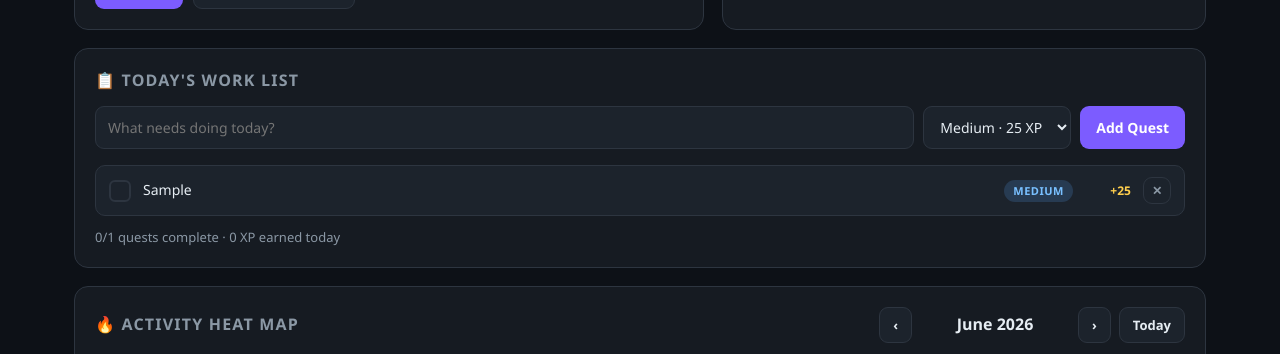
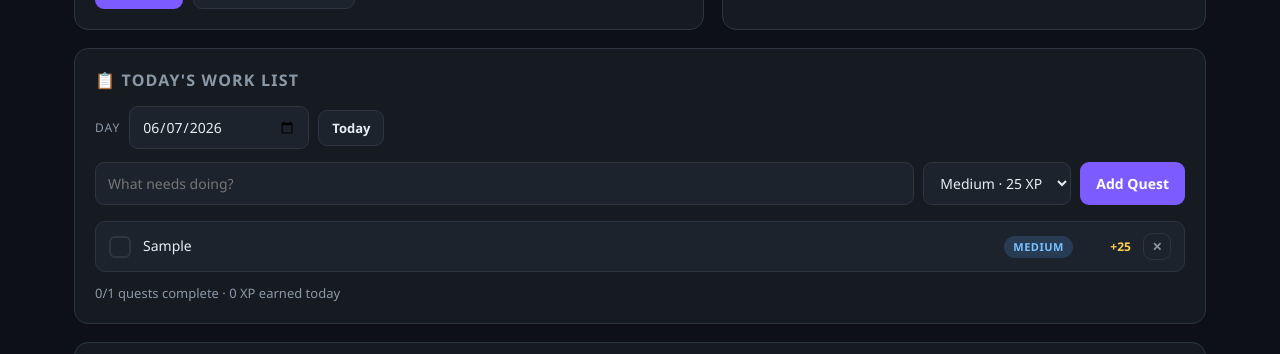
Before and after one commit to jessesmyl/workquest, a plain HTML site: page index.html in a window 1280 px wide. Both pictures are taken after typing "Sample" into the empty fields and a click on the button "Add Quest". Shown: the part 391-745 px from the top of the page. Drawn offline with Linux system fonts and the light colour scheme.

Commit message:
Add future-day task planning (day picker, plan-from-calendar, planned badges on heatmap)

```diff
--- a/index.html
+++ b/index.html
@@ -57,6 +57,10 @@
 
   .task-add{display:grid;grid-template-columns:1fr auto auto;gap:9px;margin-bottom:16px}
   @media(max-width:520px){.task-add{grid-template-columns:1fr}}
+  .task-day-row{display:flex;align-items:center;gap:9px;margin-bottom:13px;flex-wrap:wrap}
+  .task-day-row input{max-width:180px}
+  .task-day-row .lbl{font-size:12px;color:var(--muted);text-transform:uppercase;letter-spacing:1px}
+  .planned-tag{font-size:9px;color:var(--accent2);font-weight:700;margin-top:2px}
   .task{display:flex;align-items:center;gap:12px;padding:11px 13px;border:1px solid var(--border);border-radius:10px;margin-bottom:9px;background:var(--panel2)}
   .task.done{opacity:.55}
   .task.done .ttext{text-decoration:line-through}
@@ -161,9 +165,14 @@
   </div>
 
   <div class="panel">
-    <h2>📋 Today's Work List</h2>
+    <h2 id="taskPanelTitle">📋 Today's Work List</h2>
+    <div class="task-day-row">
+      <span class="lbl">Day</span>
+      <input type="date" id="taskDate" onchange="onTaskDateChange()">
+      <button class="btn-ghost" onclick="taskDayToday()">Today</button>
+    </div>
     <div class="task-add">
-      <input type="text" id="taskInput" placeholder="What needs doing today?" onkeydown="if(event.key==='Enter')addTask()">
+      <input type="text" id="taskInput" placeholder="What needs doing?" onkeydown="if(event.key==='Enter')addTask()">
       <select id="taskDiff">
         <option value="easy">Easy · 10 XP</option>
         <option value="medium" selected>Medium · 25 XP</option>
@@ -220,6 +229,7 @@
       <div class="ms"><div class="v" id="mXp">0</div><div class="l">XP Earned</div></div>
       <div class="ms"><div class="v" id="mDone">0</div><div class="l">Quests Done</div></div>
     </div>
+    <div style="margin:4px 0 16px"><button class="btn-ghost" onclick="planCurrentDay()">✎ Plan / edit this day's quests</button></div>
     <h2 style="margin-bottom:10px">Work Log</h2>
     <div id="modalTasks"></div>
   </div>
@@ -268,6 +278,8 @@ const GIST_FILE = 'workquest-data.json';
 let state = load();
 let sync = loadSync();   // {token, gistId}
 let viewYear, viewMonth;
+let taskDay = todayKey();   // which day the work list is showing / adding to
+let modalKey = null;        // day currently open in the detail modal
 let tick = null, pushTimer = null, pulling = false;
 
 function load(){
@@ -338,26 +350,50 @@ function renderClock(){
 }
 
 /* ============ TASKS ============ */
+function niceDay(k){ return new Date(k+'T00:00:00').toLocaleDateString('default',{weekday:'short',month:'short',day:'numeric'}); }
+function onTaskDateChange(){
+  const v = document.getElementById('taskDate').value;
+  if(v){ taskDay = v; renderTasks(); }
+}
+function taskDayToday(){
+  taskDay = todayKey();
+  document.getElementById('taskDate').value = taskDay;
+  renderTasks();
+}
+function planCurrentDay(){
+  if(!modalKey) return;
+  taskDay = modalKey;
+  document.getElementById('taskDate').value = taskDay;
+  closeModal(); renderTasks();
+  document.getElementById('taskPanelTitle').scrollIntoView({behavior:'smooth', block:'center'});
+  toast('Planning '+ (taskDay===todayKey()?'today':niceDay(taskDay)));
+}
 function addTask(){
   const inp = document.getElementById('taskInput'); const text = inp.value.trim();
   if(!text) return;
-  const diff = document.getElementById('taskDiff').value; const k=todayKey();
+  const diff = document.getElementById('taskDiff').value; const k = taskDay;
   day(k).tasks.push({id:Date.now()+''+Math.floor(Math.random()*999), text, difficulty:diff, xp:XP[diff], done:false});
   touchDay(k); inp.value='';
   save(); renderTasks(); renderHeatmap();
 }
 function toggleTask(id){
-  const k=todayKey(); const t = day(k).tasks.find(x=>x.id===id); if(!t) return;
+  const k = taskDay; const t = day(k).tasks.find(x=>x.id===id); if(!t) return;
   t.done = !t.done; if(t.done){ t.completedAt = Date.now(); celebrate(t.xp); }
   touchDay(k); save(); renderTasks(); renderLevel(); renderHeatmap();
 }
 function delTask(id){
-  const k=todayKey(); const d=day(k); d.tasks = d.tasks.filter(x=>x.id!==id); touchDay(k);
+  const k = taskDay; const d=day(k); d.tasks = d.tasks.filter(x=>x.id!==id); touchDay(k);
   save(); renderTasks(); renderLevel(); renderHeatmap();
 }
 function renderTasks(){
-  const d = day(todayKey()); const list = document.getElementById('taskList');
-  if(d.tasks.length===0){ list.innerHTML='<div class="empty">No quests yet. Add your first task above.</div>'; document.getElementById('taskSummary').textContent=''; return; }
+  const k = taskDay, isToday = k===todayKey();
+  const d = day(k); const list = document.getElementById('taskList');
+  document.getElementById('taskPanelTitle').textContent = isToday ? "📋 Today's Work List" : '📋 Plan: '+niceDay(k);
+  if(d.tasks.length===0){
+    list.innerHTML = '<div class="empty">'+(isToday?'No quests yet. Add your first task above.':'Nothing planned for this day yet. Add a quest above.')+'</div>';
+    document.getElementById('taskSummary').textContent='';
+    return;
+  }
   list.innerHTML = d.tasks.map(t=>`
     <div class="task ${t.done?'done':''}">
       <button class="check ${t.done?'on':''}" onclick="toggleTask('${t.id}')">${t.done?'✓':''}</button>
@@ -367,7 +403,9 @@ function renderTasks(){
       <button class="btn-danger" style="padding:4px 8px" onclick="delTask('${t.id}')">✕</button>
     </div>`).join('');
   const done = d.tasks.filter(t=>t.done).length;
-  document.getElementById('taskSummary').textContent = `${done}/${d.tasks.length} quests complete · ${dayXp(todayKey())} XP earned today`;
+  document.getElementById('taskSummary').textContent = isToday
+    ? `${done}/${d.tasks.length} quests complete · ${dayXp(k)} XP earned today`
+    : `${d.tasks.length} quest${d.tasks.length!==1?'s':''} planned · ${done} done`;
 }
 
 /* ============ LEVEL ============ */
@@ -426,15 +464,18 @@ function renderHeatmap(){
   for(let d=1; d<=daysIn; d++){
     const k = mkey(viewYear,viewMonth)+'-'+String(d).padStart(2,'0');
     const xp = dayXp(k); const sec = state.days[k]?state.days[k].seconds:0;
+    const planned = state.days[k]?state.days[k].tasks.filter(t=>!t.done).length:0;
     const lv = heatLevel(xp); const dark = lv>=4; const todayCls = k===tk?'today':'';
     const meta = (xp>0||sec>0) ? `${xp>0?xp+' XP':''}${xp>0&&sec>0?'<br>':''}${sec>0?fmtHM(sec):''}` : '';
-    html+=`<div class="cell ${dark?'dark':''} ${todayCls}" style="background:${HEAT[lv]}" onclick="openDay('${k}')"><span class="d">${d}</span><span class="meta">${meta}</span></div>`;
+    const plannedTag = planned>0 ? `<span class="planned-tag">📋 ${planned}</span>` : '';
+    html+=`<div class="cell ${dark?'dark':''} ${todayCls}" style="background:${HEAT[lv]}" onclick="openDay('${k}')"><span class="d">${d}</span><span class="meta">${meta}</span>${plannedTag}</div>`;
   }
   grid.innerHTML = html;
 }
 
 /* ============ DAY MODAL ============ */
 function openDay(k){
+  modalKey = k;
   const d = state.days[k]; const dt = new Date(k+'T00:00:00');
   document.getElementById('modalDate').textContent = dt.toLocaleDateString('default',{weekday:'long',month:'long',day:'numeric',year:'numeric'});
   document.getElementById('mHours').textContent = fmtHM(d?d.seconds:0);
@@ -555,6 +596,8 @@ function renderAll(){ renderClock(); renderTasks(); renderLevel(); renderRevenue
 async function init(){
   const n=new Date(); viewYear=n.getFullYear(); viewMonth=n.getMonth();
   document.getElementById('todayLabel').textContent = n.toLocaleDateString('default',{weekday:'long',month:'long',day:'numeric',year:'numeric'});
+  taskDay = todayKey();
+  document.getElementById('taskDate').value = taskDay;
   renderAll();
   if(sync&&sync.token&&sync.gistId){ setSyncUI('Syncing...', true); await pull(); renderAll(); setSyncUI('Synced', true); }
   else setSyncUI('Not synced', false);
```
